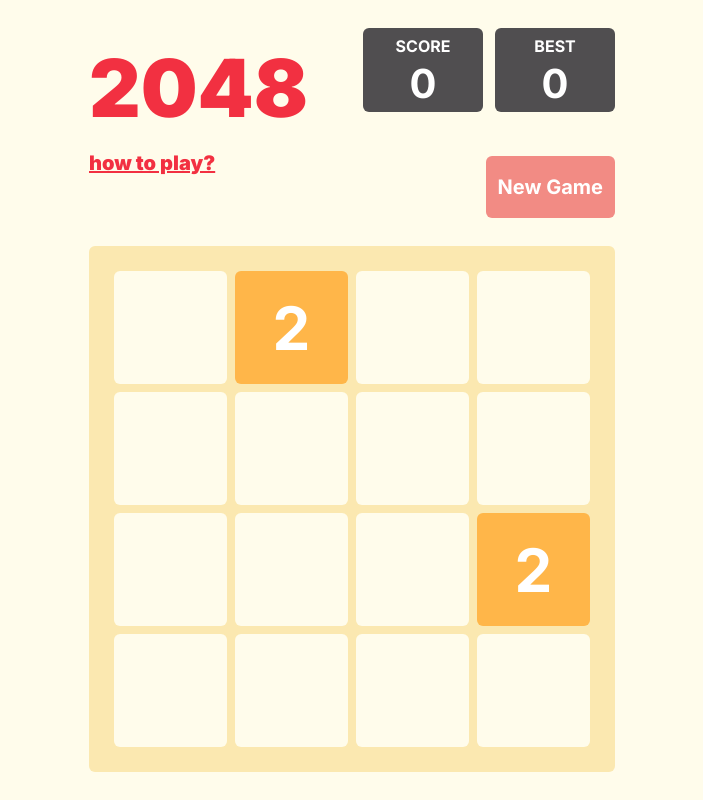
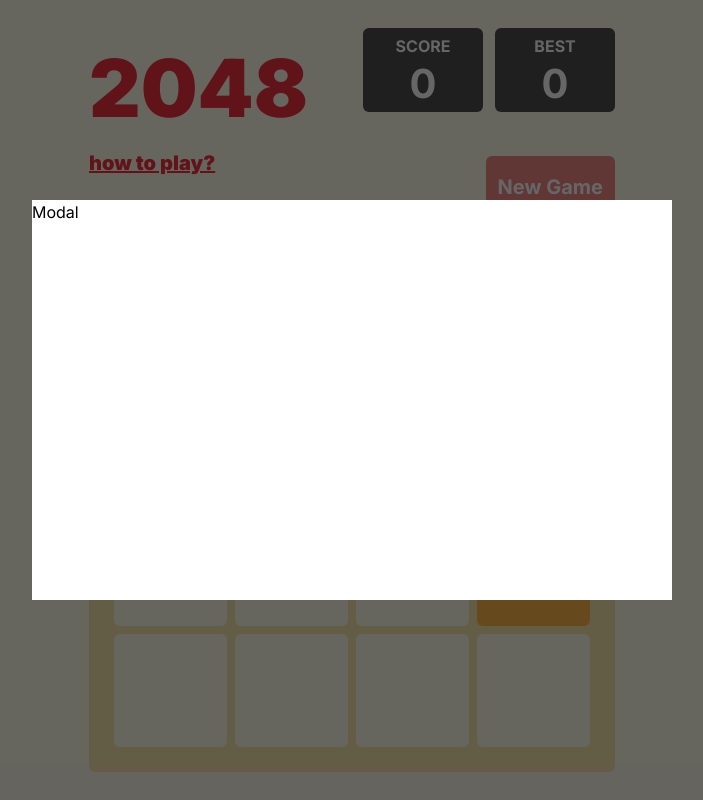
Before and after one commit to bisari31/2048, a Next.js app: page / in a window 1280 px wide. Both pictures are taken after a click on the button "how to play?". Shown: the whole page, without its empty margins (288-991 px from the left). Built offline with nearby package versions, Linux system fonts and the light colour scheme.

Commit message:
feat: 게임 방법 모달 추가

```diff
--- a/src/app/layout.tsx
+++ b/src/app/layout.tsx
@@ -21,6 +21,7 @@
     <html lang="ko">
       <body className={`${inter.className} bg-bg w-[526px] mx-auto h-screen`}>
         <Providers>{children}</Providers>
+        <div id="portal" />
       </body>
     </html>
   );
--- /dev/null
+++ b/src/common/Portal.tsx
@@ -0,0 +1,10 @@
+import ReactDOM from 'react-dom';
+
+interface PortalProps {
+  children: React.ReactNode;
+}
+
+export default function Portal({ children }: PortalProps) {
+  const modal = document.getElementById('portal') as HTMLElement;
+  return ReactDOM.createPortal(children, modal);
+}
--- a/src/components/Board.tsx
+++ b/src/components/Board.tsx
@@ -30,9 +30,10 @@
       default:
         return;
     }
-    setTimeout(() => {
-      dispatch(generateCard());
-    }, 300);
+    dispatch(generateCard());
+    // setTimeout(() => {
+    //   dispatch(generateCard());
+    // }, 300);
   };
 
   useEffect(() => {
--- a/src/components/Header.tsx
+++ b/src/components/Header.tsx
@@ -2,9 +2,17 @@
 import { useAppDispatch } from '@/redux/store';
 import Score from './Score';
 import { generateCard, reset } from '@/redux/boardSlice';
+import Portal from '@/common/Portal';
+import Modal from './Modal';
+import { useState } from 'react';
+import { useOutsideClick } from '@/hooks';
 
 export default function Header() {
+  const [isModalOpen, setIsModalOpen] = useState(false);
+  const modalRef = useOutsideClick(setIsModalOpen);
   const dispatch = useAppDispatch();
+
+  const handleModalToggle = () => setIsModalOpen((prev) => !prev);
   const handleReset = () => {
     dispatch(reset());
     dispatch(generateCard(2));
@@ -17,7 +25,10 @@
           <h1 className="text-title font-black text-3xl cursor-default">
             2048
           </h1>
-          <button className="text-title font-black underline text-sm ">
+          <button
+            className="text-title font-black underline text-sm"
+            onClick={handleModalToggle}
+          >
             how to play?
           </button>
         </div>
@@ -34,6 +45,11 @@
           </button>
         </div>
       </div>
+      {isModalOpen && (
+        <Portal>
+          <Modal ref={modalRef} />
+        </Portal>
+      )}
     </header>
   );
 }
--- /dev/null
+++ b/src/components/Modal.tsx
@@ -0,0 +1,17 @@
+import { forwardRef } from 'react';
+
+export default forwardRef(function Modal(
+  _,
+  ref: React.ForwardedRef<HTMLDivElement>,
+) {
+  return (
+    <div className="fixed left-0 top-0 right-0 bottom-0 bg-black-rgba">
+      <div
+        className="absolute top-1/2 left-1/2 bg-white w-1/2 h-1/2 -translate-x-1/2 -translate-y-1/2"
+        ref={ref}
+      >
+        Modal
+      </div>
+    </div>
+  );
+});
--- a/src/redux/boardSlice.ts
+++ b/src/redux/boardSlice.ts
@@ -11,6 +11,7 @@
     [0, 0, 0, 0],
     [0, 0, 0, 0],
   ],
+  isGameOver: false,
 };
 
 const boardSlice = createSlice({
--- a/tailwind.config.js
+++ b/tailwind.config.js
@@ -41,6 +41,7 @@
           2048: '#C21841',
           4096: '#505BC0',
         },
+        'black-rgba': 'rgba(0,0,0,0.6)',
       },
     },
   },
```
